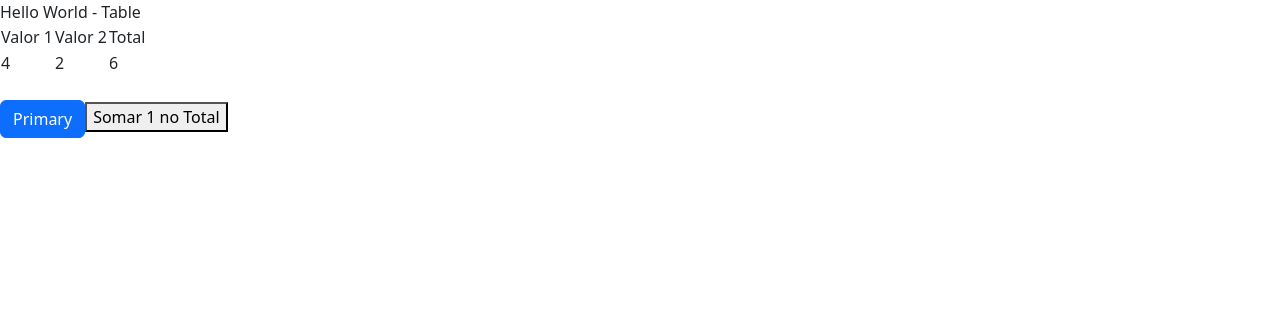
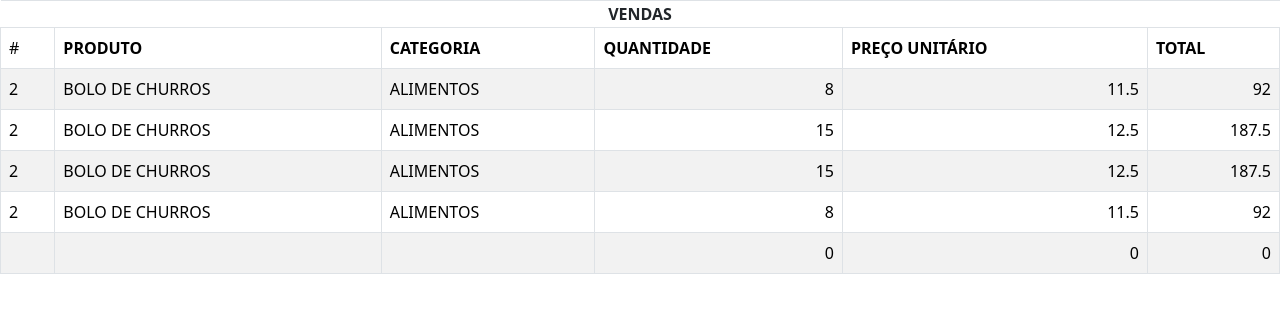
Before and after one commit to Polivittall/REACT-TABLE, a React (Create React App) app: page / in a window 1280 px wide. Shown: the top 312 px of the page. Built offline with nearby package versions, Linux system fonts and the light colour scheme.

Commit message:
Exemplo de tabela

```diff
--- /dev/null
+++ b/src/components/ListPrice.js
@@ -0,0 +1,103 @@
+
+import Table from 'react-bootstrap/Table';
+
+function ListPrice(){
+
+
+    let produto1 = {
+
+        id: 2,
+        nome: "BOLO DE CHURROS",
+        categoria: "ALIMENTOS",
+        quantidade : 8,
+        preço_unitario: 11.5,
+        total: 92
+    }
+
+
+    let produto = {
+
+        id: 2,
+        nome: "BOLO DE CHURROS",
+        categoria: "ALIMENTOS",
+        quantidade : 15,
+        preço_unitario: 12.5,
+        total: 187.5
+    }
+
+    let lista_produtos = [
+        produto,
+        produto1,
+    ]
+
+
+    return(
+        <div>
+             <div className="center">
+    <Table striped bordered hover responsive>
+
+        <thead>
+        <th colSpan={6} className='text-center'> VENDAS</th>
+
+            <tr>
+                <td>#</td>
+                <th>PRODUTO</th>
+                <th>CATEGORIA</th>
+                <th>QUANTIDADE</th>
+                <th>PREÇO UNITÁRIO</th>
+                <th>TOTAL</th>
+            </tr>
+
+        </thead>
+
+        <tbody>
+
+
+            <tr>
+                <td>{produto1.id}</td>
+                <td>{produto1.nome}</td>
+                <td>{produto1.categoria}</td>
+                <td align='right'>{produto1.quantidade}</td>
+                <td align='right'>{produto1.preço_unitario}</td>
+                <td align='right'>{produto1.total}</td>
+
+            </tr>
+            <tr>
+                <td>{produto.id}</td>
+                <td>{produto.nome}</td>
+                <td>{produto.categoria}</td>
+                <td align='right'>{produto.quantidade}</td>
+                <td align='right'>{produto.preço_unitario}</td>
+                <td align='right'>{produto.total}</td>
+
+
+            </tr>
+            {
+                lista_produtos.map(
+                    function(produto){
+                        return <tr>
+                            <td>{produto.id}</td><td>{produto.nome}</td><td>{produto.categoria}</td><td align='right'>{produto.quantidade}</td><td align='right'>{produto.preço_unitario}</td><td align='right'>{produto.total}</td>
+                        </tr>
+                    }
+                )
+            }
+            <tr>
+                <td class="back"></td>
+                <td class="back"></td>
+                <td class="back"></td>
+                <td align='right'>{0}</td>
+                <td align='right'>{0}</td>
+                <td align='right'>{0}</td>
+
+            </tr>
+
+
+        </tbody>
+
+
+    </Table>
+</div>
+        </div>
+    );
+}
+export default ListPrice;
--- a/src/components/PrinceListComponents.js
+++ b/src/components/PrinceListComponents.js
@@ -1,5 +1,7 @@
 import { useState } from "react";
 import { Button } from "react-bootstrap";
+import {Table} from 'react-bootstrap/Table';
+
 function PrinceList (){
 
     let valor_a = 4
@@ -9,6 +11,8 @@ function PrinceList (){
 function acaobotao(){
     SetTotal(Total + 1)
     console.log("Total");
+
+
 }
 
 return(
--- a/src/index.js
+++ b/src/index.js
@@ -2,13 +2,16 @@ import React from 'react';
 import ReactDOM from 'react-dom/client';
 import './index.css';
 import 'bootstrap/dist/css/bootstrap.min.css';
+import Table from 'react-bootstrap/Table';
 import App from './App';
 import reportWebVitals from './reportWebVitals';
 import PrincipalPage from './pages/PrincipalPage';
+import ListPrice from './components/ListPrice';
 
 const root = ReactDOM.createRoot(document.getElementById('root'));
 root.render(
   <React.StrictMode>
+
     <PrincipalPage/>
   </React.StrictMode>
 );
--- a/src/pages/PrincipalPage.js
+++ b/src/pages/PrincipalPage.js
@@ -1,11 +1,12 @@
-import PrinceList from "../components/PrinceListComponents";
+import ListPrice from "../components/ListPrice";
+
 
 function PrincipalPage(){
     return(
         <>
-            Hello World - Table
 
-            <PrinceList></PrinceList>
+
+            <ListPrice/>
         </>
     );
 
```
